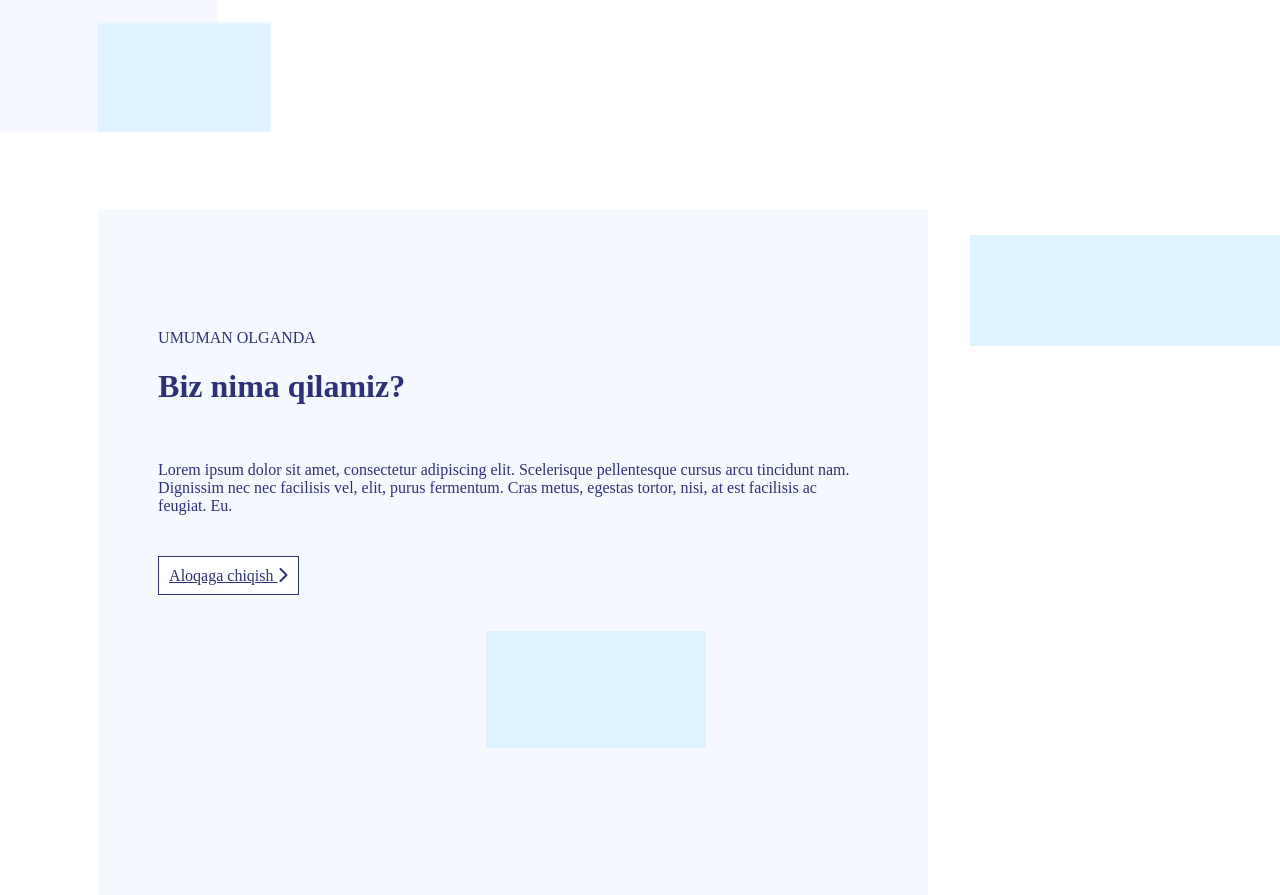
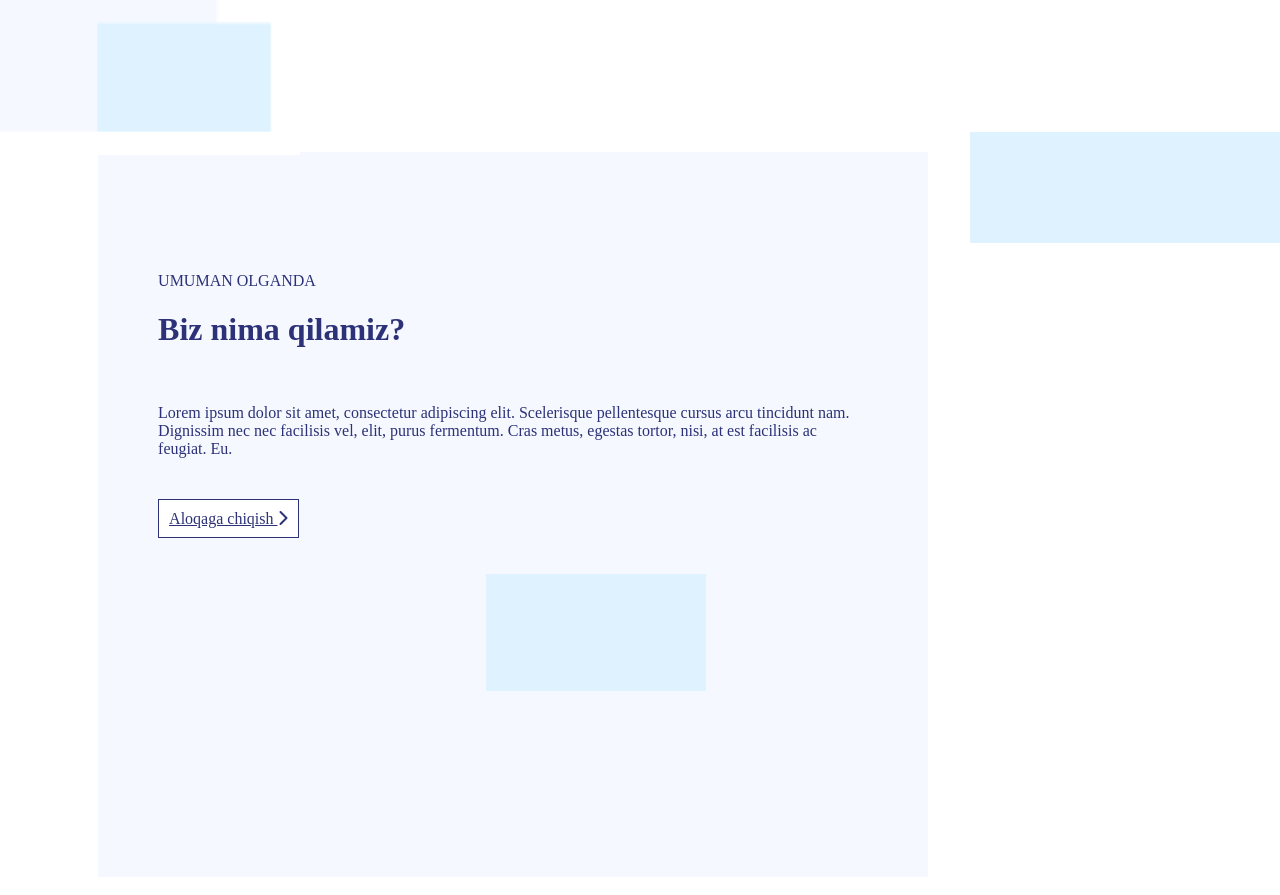
Before and after one commit to hakimov-dev/truck-service-landing, a Vue app: page / in a window 1280 px wide. Shown: the part 1520-2415 px from the top of the page. Built offline with nearby package versions, Linux system fonts and the light colour scheme; the HTML template or start-up script is replaced by a standard one.

Commit message:
Update style

```diff
--- a/src/components/Content/components/weWhatDo.vue
+++ b/src/components/Content/components/weWhatDo.vue
@@ -27,7 +27,7 @@ export default {
 
 <style scoped>
   .cardsBottom3{
-      margin-top: 23%;
+      margin-top: 15%;
     position: absolute;
     right: -0px;
     z-index: -111;
@@ -40,7 +40,7 @@ export default {
        object-position: center center;
    }
    .container{
-       margin-top: 25%;
+       margin-top: 20%;
    }
    .content-1{
        margin-bottom: 20px;
```
